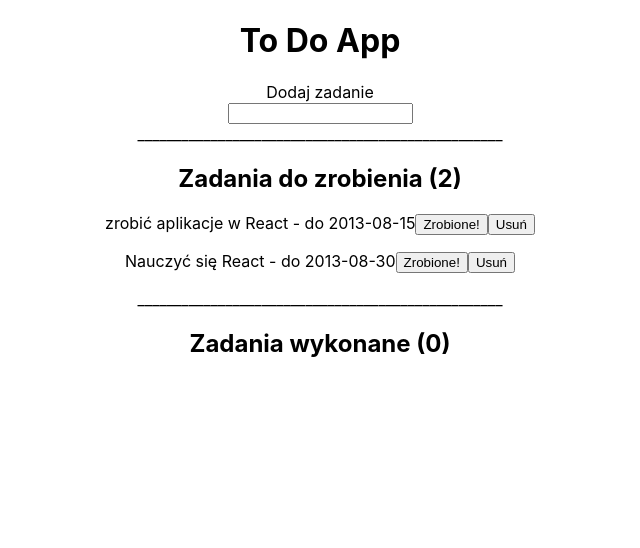
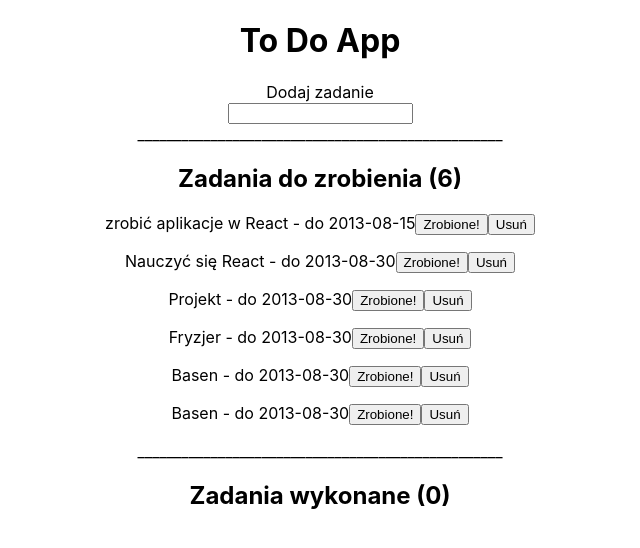
Before and after one commit to annajamroz/CB_react_project, a React (Create React App) app: page / in a window 1280 px wide. Shown: the top 548 px of the page, without its empty margins (320-960 px from the left). Built offline with nearby package versions, Linux system fonts and the light colour scheme.

Commit message:
add finishDate

```diff
--- a/src/App.js
+++ b/src/App.js
@@ -12,7 +12,6 @@ class App extends React.Component {
           id: 0,
           text: "zrobić aplikacje w React",
           date: "2013-08-15",
-          important: true,
           active: true,
           finishDate: null,
         },
@@ -20,7 +19,35 @@ class App extends React.Component {
           id: 1,
           text: "Nauczyć się React",
           date: "2013-08-30",
-          important: true,
+          active: true,
+          finishDate: null,
+        },
+           {
+          id: 2,
+          text: "Projekt",
+          date: "2013-08-30",
+          active: true,
+          finishDate: null,
+        },
+           {
+          id: 3,
+          text: "Fryzjer",
+          date: "2013-08-30",
+          active: true,
+          finishDate: null,
+        },
+           {
+          id: 4,
+          text: "Basen",
+          date: "2013-08-30",
+           active: true,
+          finishDate: null,
+        }
+        ,
+           {
+          id: 5,
+          text: "Basen",
+          date: "2013-08-30",
           active: true,
           finishDate: null,
         }
--- a/src/components/Task.js
+++ b/src/components/Task.js
@@ -2,10 +2,12 @@ import React from 'react'
 const Task = (props) => {
 
     // destrukturyzacja
-    const {text, date, id} = props.task
+    const {text, date, id, active, finishDate} = props.task
 
-    return (
-        <div>
+
+     if (active){
+        return(
+           <div>
             <p>
                 {text} - do {date}
                 <button onClick={() => props.changeStatus(id)}>Zrobione!</button>
@@ -13,7 +15,19 @@ const Task = (props) => {
             </p>
 
         </div>
-     );
-}
+     )} else {
+        return(
+            <div>
+            <p>
+                {text} wykonano: {finishDate}
+                <button onClick={() => props.changeStatus(id)}>Zrobione!</button>
+                <button onClick={() => props.delete(id)}>Usuń</button>
+            </p>
+
+        </div>
+        )
+     }
+    }
+
 
 export default Task;
--- a/src/components/TaskList.js
+++ b/src/components/TaskList.js
@@ -36,7 +36,7 @@ const TaskList = (props) => {
             {activeTasks}
              __________________________________________________
             <h2>Zadania wykonane ({inactiveTasks.length})</h2>
-            {inactiveTasks}
+            {inactiveTasks.slice(0,5)}
         </div>
      );
 }
```
